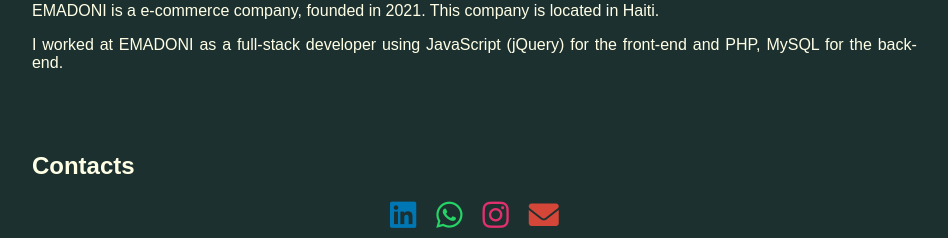
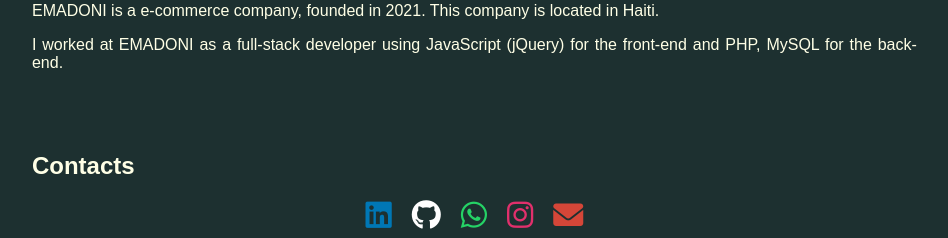
Before and after one commit to Nicks300/portfolio, a Django app: page / in a window 1280 px wide. Shown: the part 2858-3096 px from the top of the page, without its empty margins (153-1101 px from the left). Run offline with Django 5.2, Linux system fonts and the light colour scheme.

Commit message:
add contacts

```diff
--- a/me/static/me/app.css
+++ b/me/static/me/app.css
@@ -118,6 +118,10 @@ text-align: center;
     color: #0077b5;
 }
 
+.social-icons .github i {
+    color: white;
+}
+
 .social-icons .whatsapp i {
     color: #25d366;
 }
--- a/me/templates/me/portfolio.html
+++ b/me/templates/me/portfolio.html
@@ -96,6 +96,9 @@
                 <a href="https://www.linkedin.com/in/nickson-pierre-60b116290/" target="_blank" class="linkedin">
                     <i class="fab fa-linkedin"></i>
                 </a>
+                <a href="https://github.com/Nicks300" target="_blank" class="github">
+                    <i class="fab fa-github"></i>
+                </a>
                 <a href="https://wa.me/79777561141" target="_blank" class="whatsapp">
                     <i class="fab fa-whatsapp"></i>
                 </a>
```
